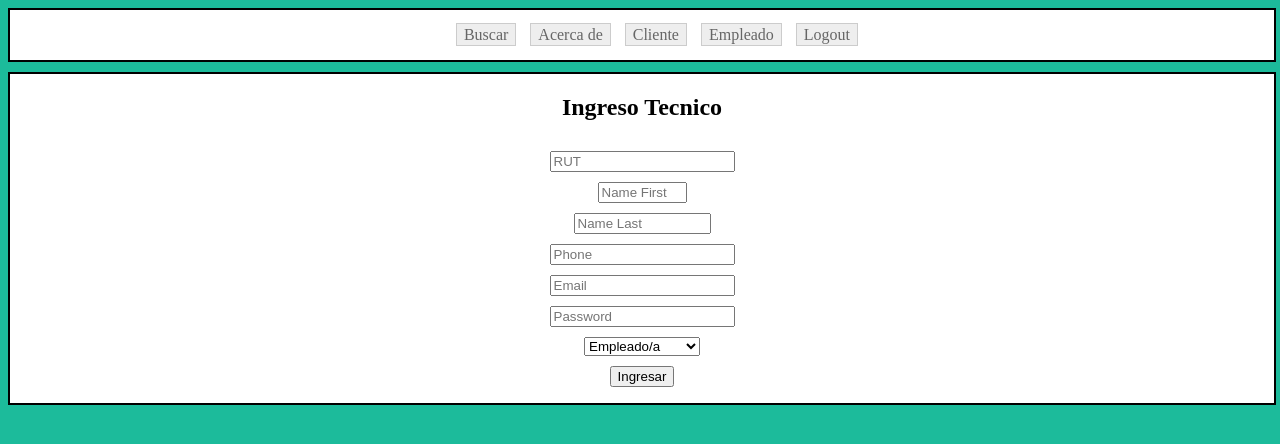
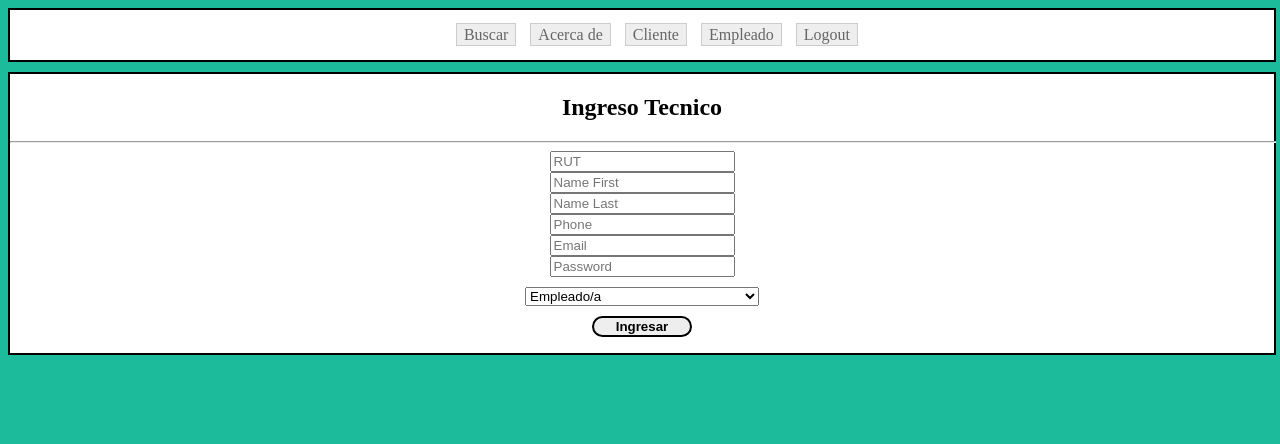
Before and after one commit to Grupo5ServicioTecnico/Proyecto, a PHP site: page /Assets/phps/tecnico_add.php in a window 1280 px wide. Shown: the top 444 px of the page. Run offline with PHP 8.4, Linux system fonts and the light colour scheme; the visitor is signed in with stand-in values (Sample User, id 1).

Commit message:
Update
Progreso en validaciones

```diff
--- a/Assets/css/formalize.css
+++ b/Assets/css/formalize.css
@@ -116,7 +116,7 @@ body h2{
   align-items: center;
 }
 #formulario input{
-  margin-top: 10px;
+
 }
 #formulario select{
   margin-top: 10px;
--- a/Assets/phps/cliente_add2.php
+++ b/Assets/phps/cliente_add2.php
@@ -61,7 +61,7 @@ if(trim($_POST["rut"]) != "" && trim($_POST["name"]) != ""  && trim($_POST["last
       * Veriica que el usuario este ingresado correctamente
       */
 
-      $consul = pg_query('SELECT usu_id FROM usuarios ORDER BY usu_id DESC LIMIT 1');
+      $consul = pg_query('SELECT usu_pk FROM usuarios ORDER BY usu_pk DESC LIMIT 1');
       $registros= pg_num_rows($consul);
      for ($i=0;$i<$registros;$i++)
      {
--- a/Assets/phps/tecnico_add.php
+++ b/Assets/phps/tecnico_add.php
@@ -17,23 +17,24 @@ if (!isset($_SESSION["k_username"])) {
 		<div id="cabezera">
 			<form id="formulario" align="center" action="cliente_add2.php" method="post">
 				<h2>Ingreso Tecnico </h2>
-				<input class="large" type="rut" min="12" max="12" name="rut" oninput="checkRut(this)"placeholder="RUT" value="" required=""/><br>
-				<input placeholder="Name First" type="name" size="8" name="name" required=""/><br>
-				<input placeholder="Name Last" type="lastname" size="14" name="lastname" required=""/><br>
-				<input class="large" type="phone"  maxlength="24" name="phone" placeholder="Phone" value="" required=""/><br>
-				<input class="large" type="email" name="email" value="" placeholder="Email"required=""/><br>
-				<input class="large" type="password" name="password" value="" placeholder="Password"required=""/><br>
-				<select required="" class="large" name="rol">
-				  <option value="2" selected="">Empleado/a</option>
-				  <option value="1">Administrador/a</option>
-				  <option value="3">Secretario/a</option>
+				<hr width=100% align="left"></hr>
+				<input type="rut"      name="rut"      placeholder="RUT"        required size="20" min="12" max="12"  oninput="checkRut(this)" /><br>
+				<input type="name"     name="name"     placeholder="Name First" required size="20"  /><br>
+				<input type="lastname" name="lastname" placeholder="Name Last"  required size="20"  /><br>
+				<input type="phone"    name="phone"    placeholder="Phone"      required size="20" maxlength="12" /><br>
+				<input type="email"    name="email"    placeholder="Email"      required/><br>
+				<input type="password" name="password" placeholder="Password"   required/><br>
+				<select required="" style="width:18.5% ; margin-top:10px" name="rol">
+				  <option value="2" selected="">Empleado/a     </option>
+				  <option value="1"            >Administrador/a</option>
+				  <option value="3"            >Secretario/a   </option>
 				</select><br>
-				<input type="submit"name="enviar" value="Ingresar"/>
+				<button type="submit" id="Add"><b> Ingresar</b>
+				</button>
 			</form>
 		</div>
-		<script type="text/javascript" src="Assets/js/jquery-1.12.4.min.js">
-		</script>
-		<script> src="../js/validarRUT.js"</script>
+		<script type="text/javascript" src="Assets/js/jquery-1.12.4.min.js"></script>
+		<script>src="../js/validarRUT.js"</script>
 		<p class="frmd">
 	</body>
 </html>
```
Also changed, not shown: Assets/phps/cliente_add.php (+24 -1 lines).
